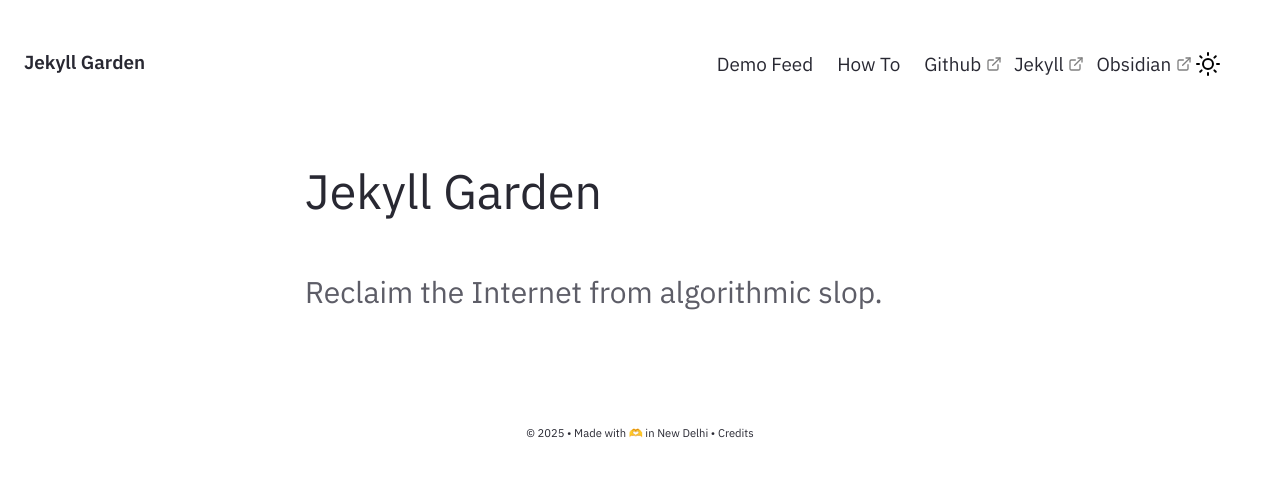
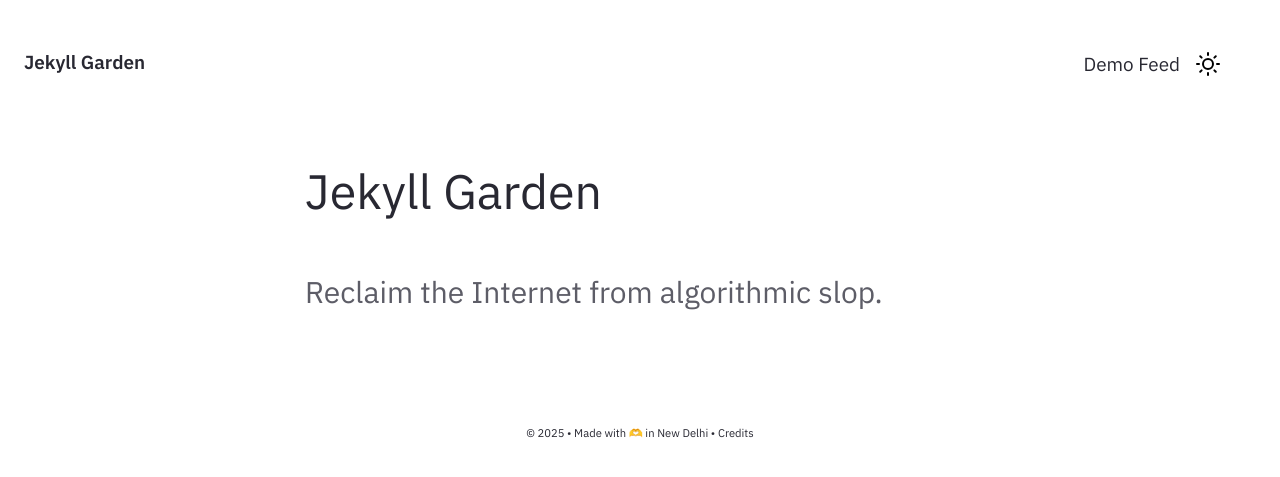
Before and after one commit to chhotavakeel/ExLibrasPranav, a Jekyll site: the page built from pages/index.md, in a window 1280 px wide. Shown: the top 477 px of the page. Built offline with Jekyll 4.4.1, drawn with Linux system fonts in a browser that asks for light colours.

Commit message:
Update Nav.html

```diff
--- a/_includes/Nav.html
+++ b/_includes/Nav.html
@@ -1,28 +1,4 @@
 {%- comment -%}
-*
-* MIT License
-* Copyright (c) 2020 Raghuveer S, Hiran Venugopalan
-*
-* Permission is hereby granted, free of charge, to any person obtaining a copy
-* of this software and associated documentation files (the "Software"), to deal
-* in the Software without restriction, including without limitation the rights
-* to use, copy, modify, merge, publish, distribute, sublicense, and/or sell
-* copies of the Software, and to permit persons to whom the Software is
-* furnished to do so, subject to the following conditions:
-*
-* The above copyright notice and this permission notice shall be included in all
-* copies or substantial portions of the Software.
-*
-* THE SOFTWARE IS PROVIDED "AS IS", WITHOUT WARRANTY OF ANY KIND, EXPRESS OR
-* IMPLIED, INCLUDING BUT NOT LIMITED TO THE WARRANTIES OF MERCHANTABILITY,
-* FITNESS FOR A PARTICULAR PURPOSE AND NONINFRINGEMENT. IN NO EVENT SHALL THE
-* AUTHORS OR COPYRIGHT HOLDERS BE LIABLE FOR ANY CLAIM, DAMAGES OR OTHER
-* LIABILITY, WHETHER IN AN ACTION OF CONTRACT, TORT OR OTHERWISE, ARISING FROM,
-* OUT OF OR IN CONNECTION WITH THE SOFTWARE OR THE USE OR OTHER DEALINGS IN THE
-* SOFTWARE.
-*
-* File: Nav.html
-* Author Raghuveer S, Hiran Venugopalan
 *
 * This file contains the markup for the context menu thingy you see when you right
 * click on the post titles on the home page.
@@ -56,18 +32,6 @@
         <a href="{{'/notes' | relative_url}}" class="navbar-item">
           Demo Feed
         </a>
-        <a href="../post/how-to" class="navbar-item">
-          How To
-        </a>
-        <a href="https://github.com/Jekyll-Garden/jekyll-garden.github.io" target="_blank" class="navbar-item">
-          Github
-        </a>
-        <a href="https://jekyllrb.com/" target="_blank" class="navbar-item">
-          Jekyll
-        </a>
-        <a href="https://obsidian.md/"  target="_blank" class="navbar-item">
-          Obsidian
-        </a>
       </div>
       <div class="navbar-end is-hidden-mobile" onclick="modeSwitcher()" >
         <div class="navbar-item">
```
